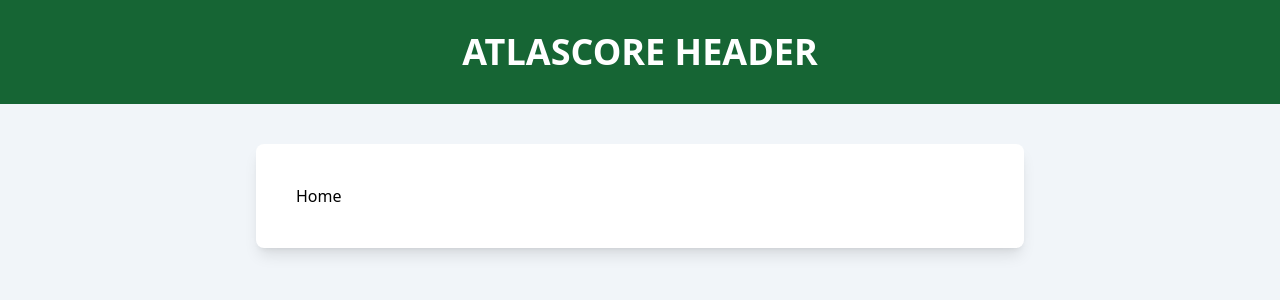
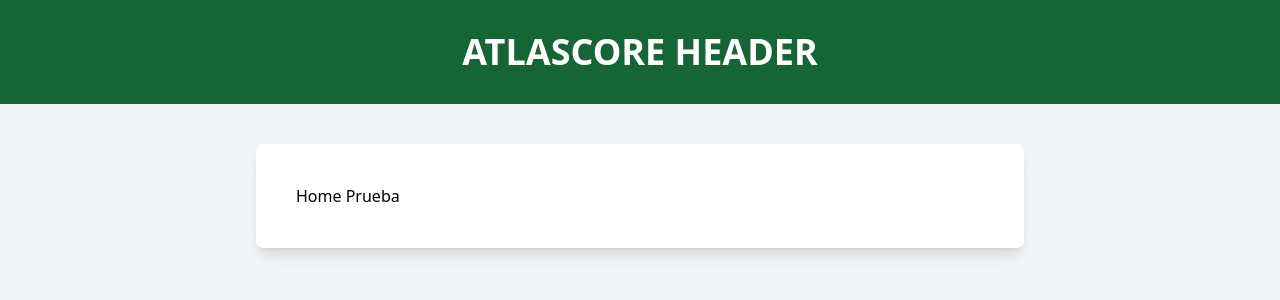
Before and after one commit to atlascore01/atlascore01.github.io, a React (Vite) app: page / in a window 1280 px wide. Shown: the top 300 px of the page. Built offline with nearby package versions, Linux system fonts and the light colour scheme.

Commit message:
AW-6 Home Prueba

```diff
--- a/src/components/Home.tsx
+++ b/src/components/Home.tsx
@@ -2,7 +2,7 @@
 export default function Home() {
     return (
         <div className="max-w-3xl mx-auto bg-white shadow-lg rounded-lg mt-10 p-10">
-            Home
+            Home Prueba
         </div>
     )
 }
```
